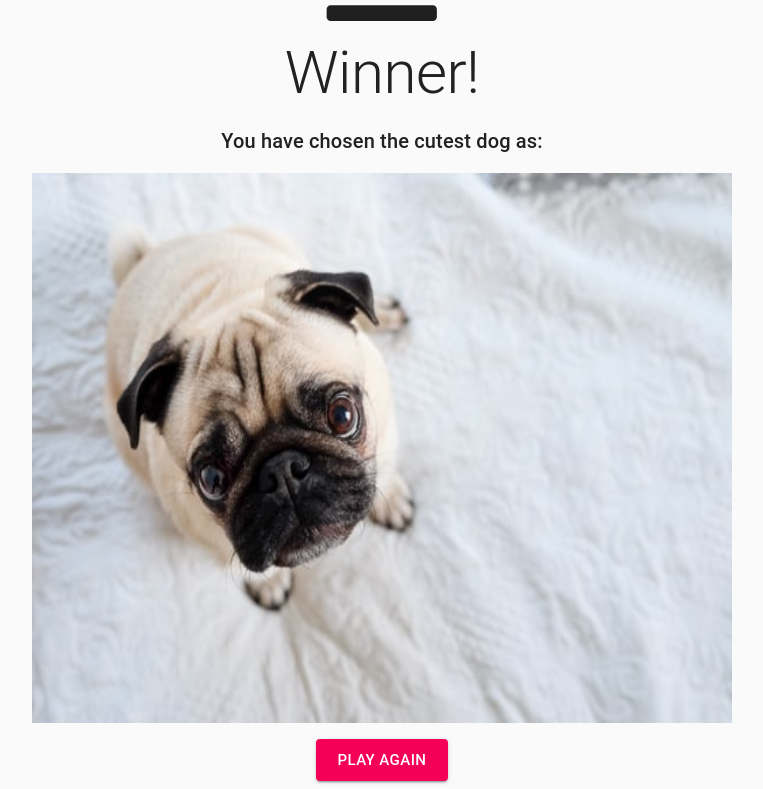
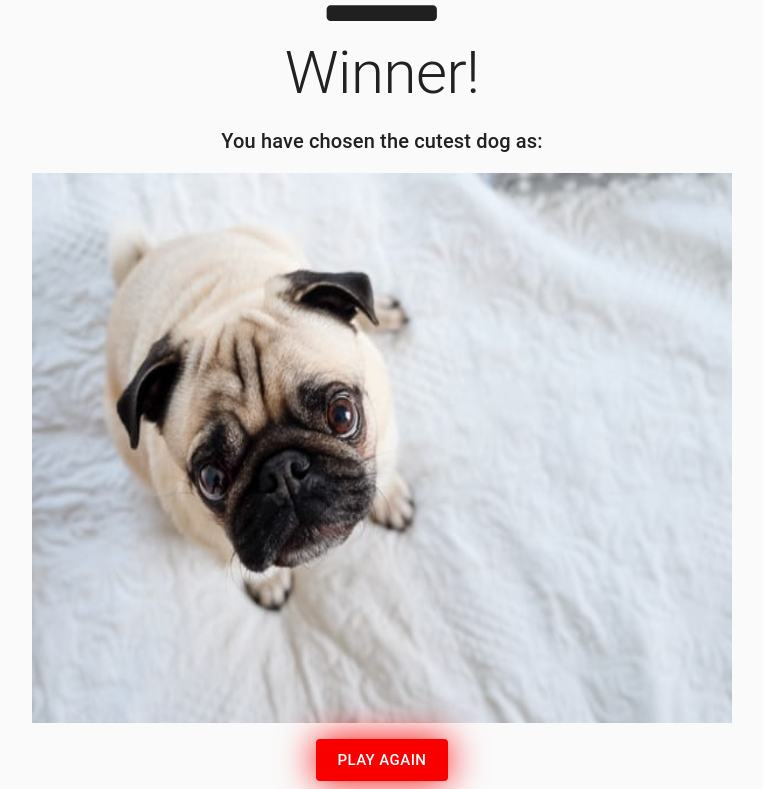
Before and after one commit to Daneika/DogFaceMash, a React (Create React App) app: page /winner/1 in a window 1280 px wide. Shown: the part 189-978 px from the top of the page, without its empty margins (258-1021 px from the left). Built offline with nearby package versions, Linux system fonts and the light colour scheme.

Commit message:
Add animations to WinnerPage

```diff
--- a/src/components/game-page/GamePage.js
+++ b/src/components/game-page/GamePage.js
@@ -24,6 +24,10 @@ const useStyles = makeStyles((theme) => ({
   },
   title: {
     textAlign: "center",
+  },
+  subTitle: {
+    textAlign: "center",
+    fontWeight: "medium",
   },
 }));
 
@@ -88,7 +92,9 @@ function GamePage() {
           </Typography>
         </Grid>
         <Grid item xs={12}>
-          <Typography className={classes.title}>{currRound}</Typography>
+          <Typography className={classes.subTitle} variant="h5" component="h6">
+            {currRound}
+          </Typography>
         </Grid>
 
         <CompareDogs dogIndex1={dog1} dogIndex2={dog2} onNext={handleNext} />
--- a/src/components/play-again/PlayAgain.js
+++ b/src/components/play-again/PlayAgain.js
@@ -1,6 +1,9 @@
 import React from "react";
 import Button from "@material-ui/core/Button";
 import { useHistory } from "react-router-dom";
+
+import "./playagain.css"
+
 
 function PlayAgain() {
     const history = useHistory();
@@ -14,6 +17,7 @@ function PlayAgain() {
       variant="contained"
       color="secondary"
       size="large"
+      className="glowing-button glowing"
     >
       Play Again
     </Button>
--- /dev/null
+++ b/src/components/play-again/playagain.css
@@ -0,0 +1,77 @@
+.glowing-button {
+  background-color: #004a7f;
+  -webkit-border-radius: 10px;
+  border-radius: 10px;
+  border: none;
+  color: #ffffff;
+  cursor: pointer;
+  display: inline-block;
+  font-family: Arial;
+  font-size: 20px;
+  padding: 5px 10px;
+  text-align: center;
+  text-decoration: none;
+  -webkit-animation: glowing 1500ms infinite;
+  -moz-animation: glowing 1500ms infinite;
+  -o-animation: glowing 1500ms infinite;
+  animation: glowing 1500ms infinite;
+}
+@-webkit-keyframes glowing {
+  0% {
+    background-color: #b20000;
+    -webkit-box-shadow: 0 0 3px #b20000;
+  }
+  50% {
+    background-color: #ff0000;
+    -webkit-box-shadow: 0 0 40px #ff0000;
+  }
+  100% {
+    background-color: #b20000;
+    -webkit-box-shadow: 0 0 3px #b20000;
+  }
+}
+
+@-moz-keyframes glowing {
+  0% {
+    background-color: #b20000;
+    -moz-box-shadow: 0 0 3px #b20000;
+  }
+  50% {
+    background-color: #ff0000;
+    -moz-box-shadow: 0 0 40px #ff0000;
+  }
+  100% {
+    background-color: #b20000;
+    -moz-box-shadow: 0 0 3px #b20000;
+  }
+}
+
+@-o-keyframes glowing {
+  0% {
+    background-color: #b20000;
+    box-shadow: 0 0 3px #b20000;
+  }
+  50% {
+    background-color: #ff0000;
+    box-shadow: 0 0 40px #ff0000;
+  }
+  100% {
+    background-color: #b20000;
+    box-shadow: 0 0 3px #b20000;
+  }
+}
+
+@keyframes glowing {
+  0% {
+    background-color: #b20000;
+    box-shadow: 0 0 3px #b20000;
+  }
+  50% {
+    background-color: #ff0000;
+    box-shadow: 0 0 40px #ff0000;
+  }
+  100% {
+    background-color: #b20000;
+    box-shadow: 0 0 3px #b20000;
+  }
+}
--- a/src/components/winner-page/WinnerPage.js
+++ b/src/components/winner-page/WinnerPage.js
@@ -1,6 +1,7 @@
 import React from "react";
 import { Typography } from "@material-ui/core";
 import Grid from "@material-ui/core/Grid";
+import Grow from '@material-ui/core/Grow';
 import { makeStyles } from "@material-ui/core/styles";
 import { FontAwesomeIcon } from "@fortawesome/react-fontawesome";
 import { faCrown } from "@fortawesome/free-solid-svg-icons";
@@ -44,11 +45,13 @@ function WinnerPage() {
           </Typography>
         </Grid>
         <Grid item className={classes.item} xs={12}>
+        <Grow in={true} timeout={1000}>
           <img
             className={classes.dogImage}
             src={process.env.PUBLIC_URL + `/images/Dog${winner}.jpg`}
             alt="Dog"
           />
+          </Grow>
         </Grid>
         <Grid item className={classes.item} xs={12}>
           <PlayAgain />
```
